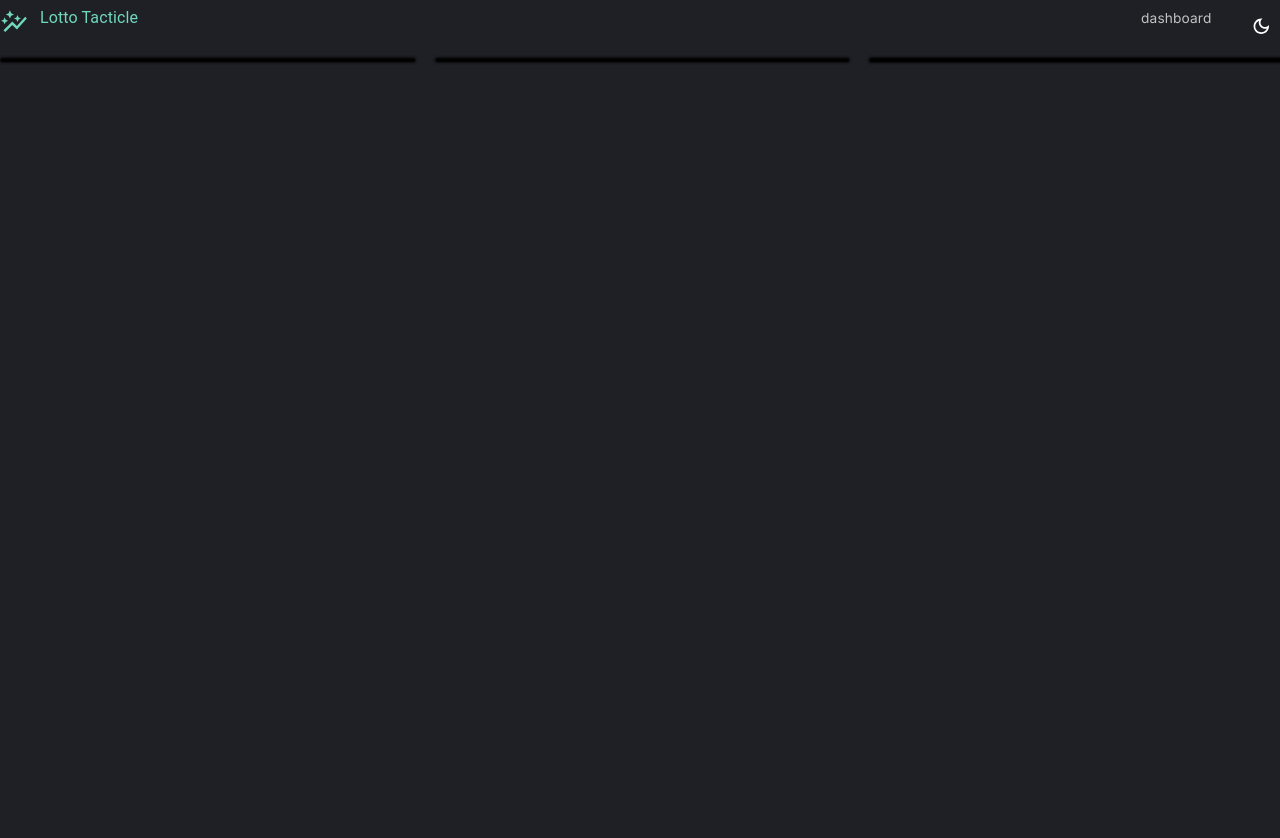
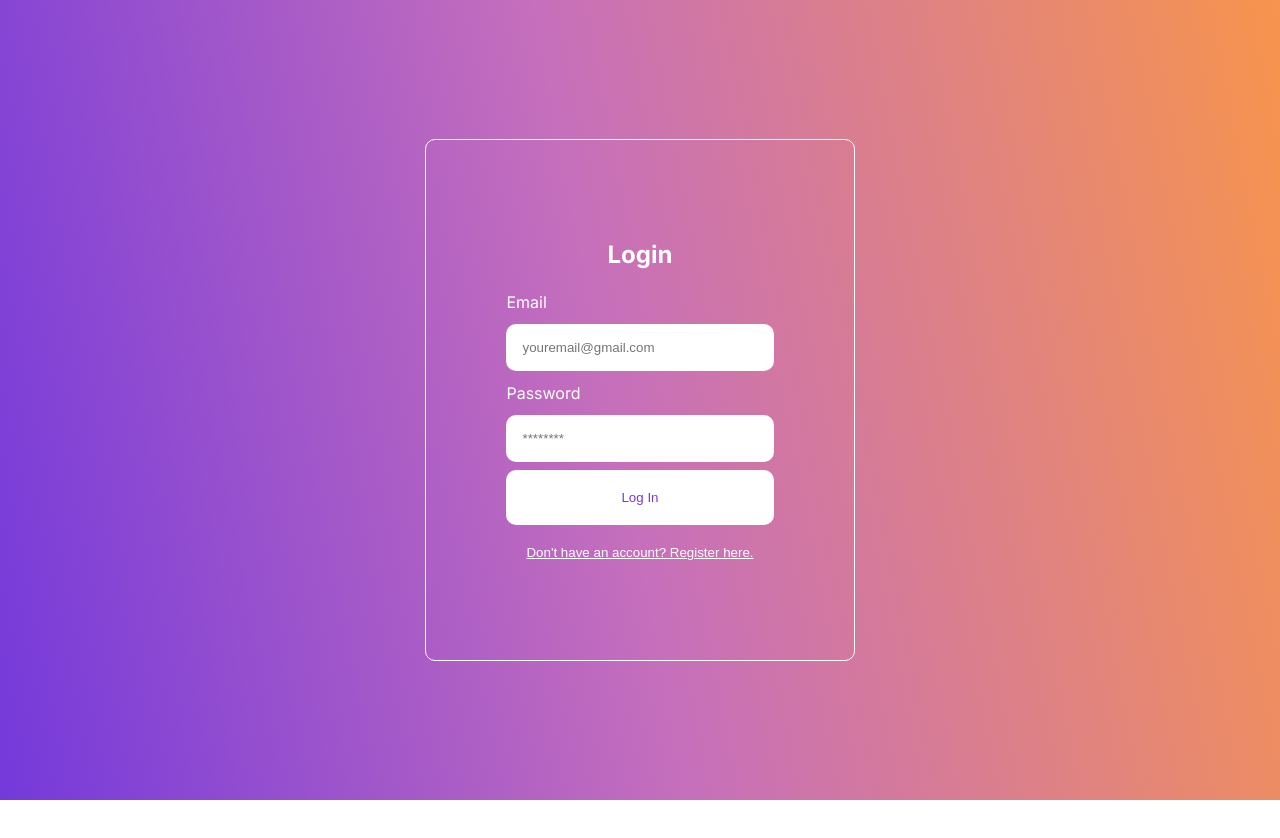
Before and after one commit to RichardMarkRoss/Accenture-New, a React (Create React App) app: page / in a window 1280 px wide. Shown: the top 838 px of the page. After the commit the page ends 800 px from the top, so only its background shows below. Built offline with nearby package versions, Linux system fonts and the light colour scheme.

Commit message:
home page

```diff
--- a/src/App.js
+++ b/src/App.js
@@ -21,7 +21,7 @@ function App() {
     <div className="App">
       <Router>
         <Routes>
-      {/*  <Route path="/" element={isLoggedIn ? <Navigate to="/home" /> : (
+      <Route path="/" element={isLoggedIn ? <Navigate to="/home" /> : (
             <div className="Log">
               {currentForm === "login" ? (
                 <Login onFormSwitch={toggleForm} onLogin={handleLogin} />
@@ -30,8 +30,7 @@ function App() {
               )}
             </div>
           )} />
-          <Route path="/home" element={isLoggedIn ? <Home /> : <Navigate to="/" />} /> */}
-          <Route path="/" element={<Home />} />
+          <Route path="/home" element={isLoggedIn ? <Home /> : <Navigate to="/" />} />
           </Routes>
       </Router>
     </div>
--- a/src/scenes/navbar/index.jsx
+++ b/src/scenes/navbar/index.jsx
@@ -7,19 +7,17 @@ import { ColorModeContext, useMode, tokens } from "../../theme";
 
 
 const Navbar = () => {
-  const {palette} = useTheme();
+
   const {selected, setSelected} = useState("dashboard");
 
-  const [theme, colorMode] = useMode();
+  const [theme] = useMode();
   const colors = tokens(theme.palette.mode);
-  const [ setIsSidebar] = useState(true);
-
   return (
     <FlexBetween mb="0.25rem" p="0.5rem 0rem" color={colors.grey[300]}>
     <FlexBetween gap="0.75rem">
       <AutoGraphIcon sx={{fontSize: "28px"}}/>
       <Typography variant="h4" fontSize="16px">
-        Lotto Tacticle
+        Lotto
       </Typography>
     </FlexBetween>
     <FlexBetween gap="2rem">
@@ -33,16 +31,6 @@ const Navbar = () => {
         }}>dashboard</Link>
 
       </Box>
-      <Box sx={{"&:hover": {color: colors.primary[100]}}}>
-        <Link
-        to="/predictions"
-        onClick={()=>setSelected("predictions")}
-        style={{
-          color: selected === "predictions" ? "inherit" : colors.grey[700],
-          textDecoration: "inherit",
-        }}>predictions</Link>
-
-      </Box>
     </FlexBetween>
     </FlexBetween>
   )
```
Also changed, not shown: 1 other file (tests, documents, lock files or other folders).
